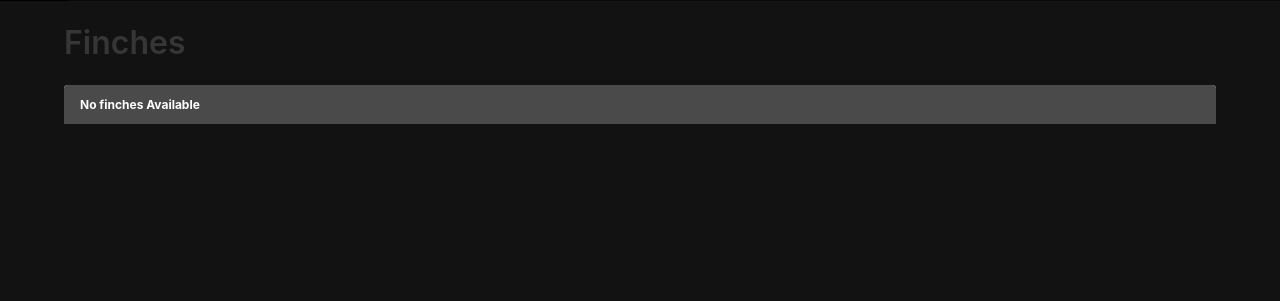
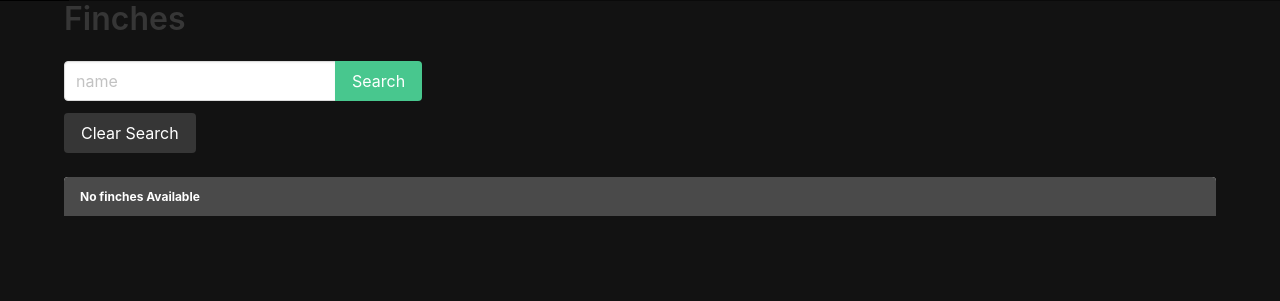
Before and after one commit to BISrat3/Finch_Collector, a Django app: page /finches/ in a window 1280 px wide. Shown: the part 51-352 px from the top of the page. Run offline with Django 4.2, Linux system fonts and the light colour scheme; data that the repository does not hold is empty.

Commit message:
Search button working

```diff
--- a/main_app/templates/finches_list.html
+++ b/main_app/templates/finches_list.html
@@ -5,7 +5,20 @@
 
 {% block content %}
 
-<h4 class="title h4 pt-5">Finches</h4>
+<h1 class="title"> Finches</h1>
+<form class="mb-5" method="get">
+  <div class="field has-addons">
+    <div class="control">
+      <!--  Our input will search by name of artist  -->
+      <input class="input" type="text" name="name" placeholder="name" />
+    </div>
+    <div class="control">
+      <input class="button is-success" type="submit" value="Search" />
+    </div>
+  </div>
+  <!--  This anchor tag will redirect back to artist list without a query param -->
+  <a class="button is-dark" href="{% url 'finches_list' %}">Clear Search</a>
+</form>
 <div class="gallery">
   {% for finch in finches %}
   <a href="">
```
